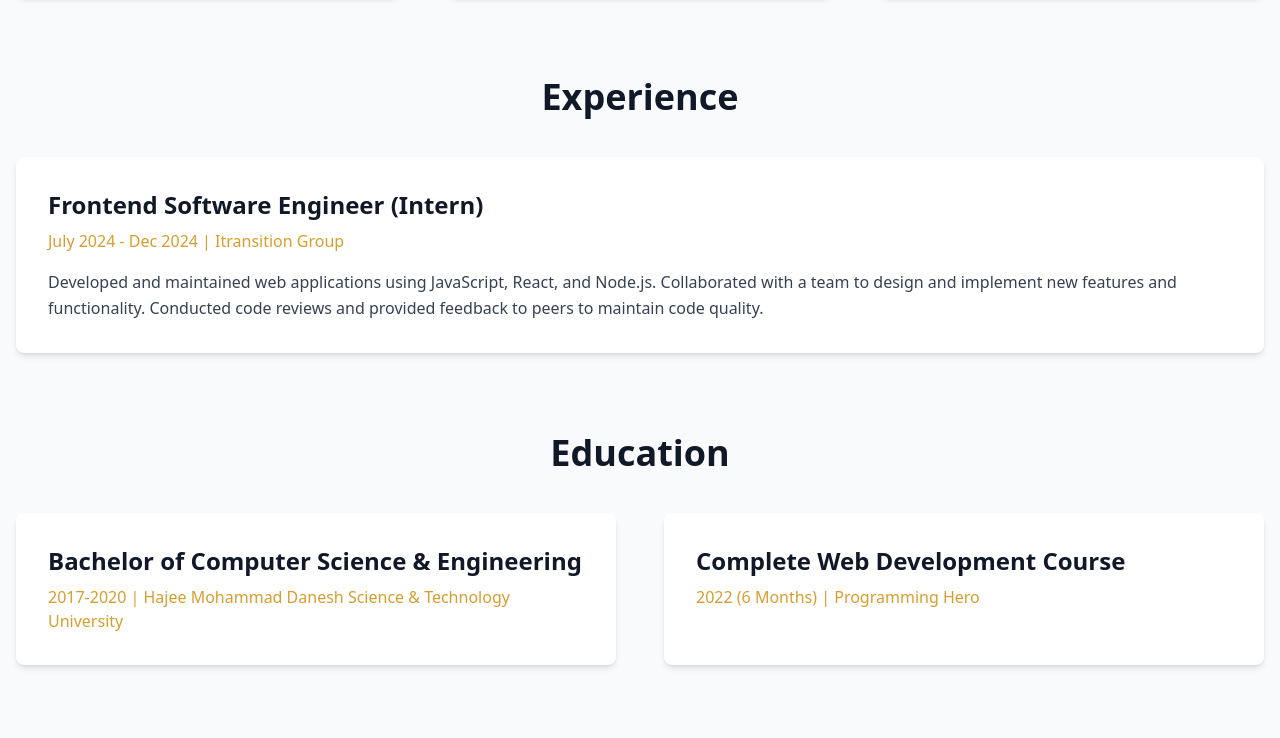
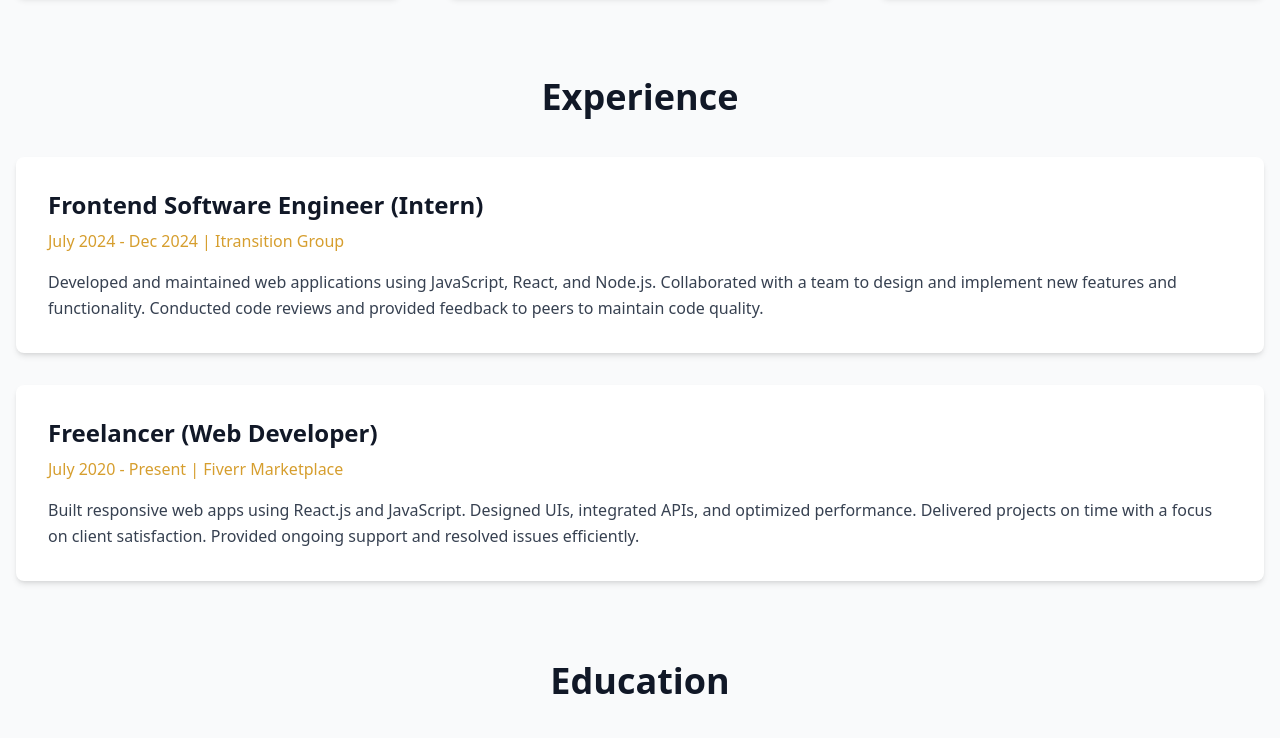
Before and after one commit to ariflinkon/Portfolio, a plain HTML site: page index.html in a window 1280 px wide. Shown: the part 1247-1985 px from the top of the page. Drawn offline with nearby package versions, Linux system fonts and the light colour scheme.

Commit message:
Updated experiences

```diff
--- a/index.html
+++ b/index.html
@@ -64,7 +64,7 @@
 
         <!-- About Section -->
         <section id="about" class="text-center">
-            <h2 class="text-4xl font-bold mb-8 text-primary">Hello, I'm Arif Jahan Linkon</h2>
+            <h2 class="text-4xl font-bold mb-8 text-primary">Indroduction</h2>
             <p class="text-lg max-w-3xl mx-auto text-gray-700 leading-relaxed">
                 Highly motivated and detail-oriented Computer Science and Engineering graduate with a strong foundation in software development, IT support, network configuration, and security management. Experienced in designing, coding, and testing applications across various platforms. Proven ability to deliver high-quality work in a team-oriented environment. Seeking a challenging software engineering role to leverage technical skills and grow professionally.
             </p>
@@ -132,6 +132,14 @@
                 <p class="text-accent font-medium mb-4">July 2024 - Dec 2024 | Itransition Group</p>
                 <p class="text-gray-700 leading-relaxed">
                     Developed and maintained web applications using JavaScript, React, and Node.js. Collaborated with a team to design and implement new features and functionality. Conducted code reviews and provided feedback to peers to maintain code quality.
+                </p>
+            </div>
+
+            <div class="bg-white rounded-lg shadow-md p-8 hover:shadow-xl transition duration-300 mt-8">
+                <h3 class="text-2xl font-semibold mb-2 text-primary">Freelancer (Web Developer)</h3>
+                <p class="text-accent font-medium mb-4">July 2020 - Present | Fiverr Marketplace</p>
+                <p class="text-gray-700 leading-relaxed">
+                    Built responsive web apps using React.js and JavaScript. Designed UIs, integrated APIs, and optimized performance. Delivered projects on time with a focus on client satisfaction. Provided ongoing support and resolved issues efficiently.
                 </p>
             </div>
         </section>
```
